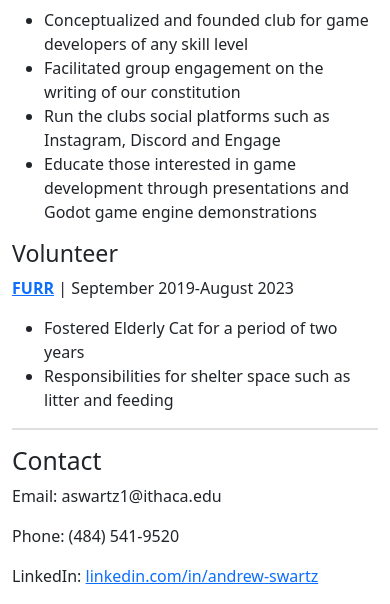
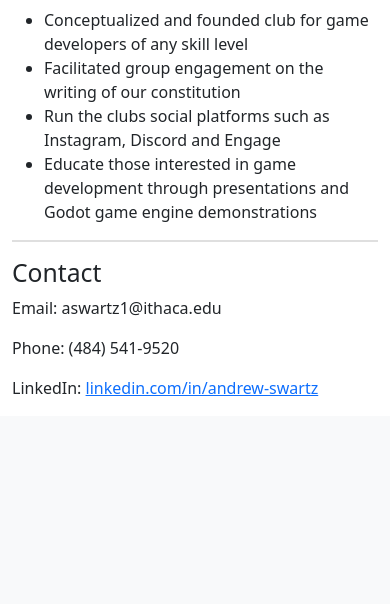
Before and after one commit to AndrewSwartzz/AndrewSwartzz.github.io, a Flask app: page /bio in a window 390 px wide. Shown: the part 1957-2561 px from the top of the page. After the commit the page ends 2353 px from the top, so only its background shows below. Run offline with Flask 3, Linux system fonts and the light colour scheme; some libraries are stand-ins or nearby versions.

Commit message:
mobile fix

```diff
--- a/app/templates/bio.html
+++ b/app/templates/bio.html
@@ -127,12 +127,6 @@ Andrew Swartz
                 <li>Run the clubs social platforms such as Instagram, Discord and Engage</li>
                 <li>Educate those interested in game development through presentations and Godot game engine demonstrations</li>
             </ul>
-            <h3>Volunteer</h3>
-            <p><a href="https://www.felineurbanrescueandrehab.org/" target="_blank"><strong>FURR</strong></a> | September 2019-August 2023</p>
-            <ul>
-                <li>Fostered Elderly Cat for a period of two years</li>
-                <li>Responsibilities for shelter space such as litter and feeding</li>
-            </ul>
         </div>
     </section>
 <hr style="height:2px;border-width:0;color:gray;background-color:gray">
```
